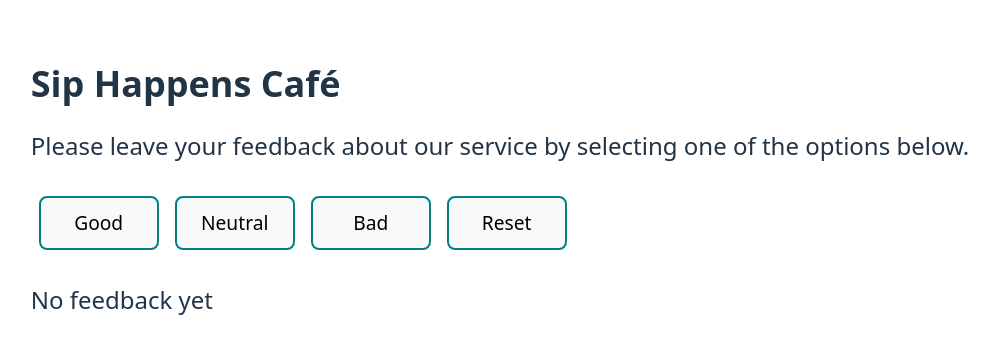
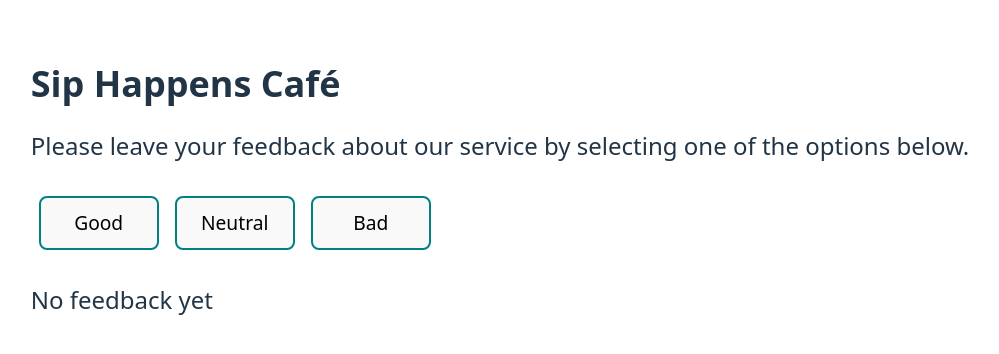
Before and after one commit to LisTRK/goit-react-hw-02, a React (Vite) app: page / in a window 1280 px wide. Shown: the top 354 px of the page, without its empty margins (140-1139 px from the left). Built offline with nearby package versions, Linux system fonts and the light colour scheme.

Commit message:
added hide

```diff
--- a/src/App.jsx
+++ b/src/App.jsx
@@ -41,7 +41,7 @@ function App() {
   return (
     <>
       <Description />
-      <Option updateFeedback={updateFeedback} />
+      <Option updateFeedback={updateFeedback} valueFeedback={totalFeedback} />
       <Feedback dataFeedbacks={feedbacks} totalFeedback={totalFeedback} />
     </>
   );
--- a/src/components/Option.jsx
+++ b/src/components/Option.jsx
@@ -1,4 +1,4 @@
-export default function Option({ updateFeedback }) {
+export default function Option({ updateFeedback, valueFeedback }) {
   return (
     <div className="option">
       <button
@@ -22,6 +22,7 @@ export default function Option({ updateFeedback }) {
       >
         Bad
       </button>
+      {valueFeedback > 0 && (
         <button
           onClick={() => {
             updateFeedback('reset');
@@ -29,6 +30,7 @@ export default function Option({ updateFeedback }) {
         >
           Reset
         </button>
+      )}
     </div>
   );
 }
```
Lines whose indentation alone changed are shown as unchanged.
